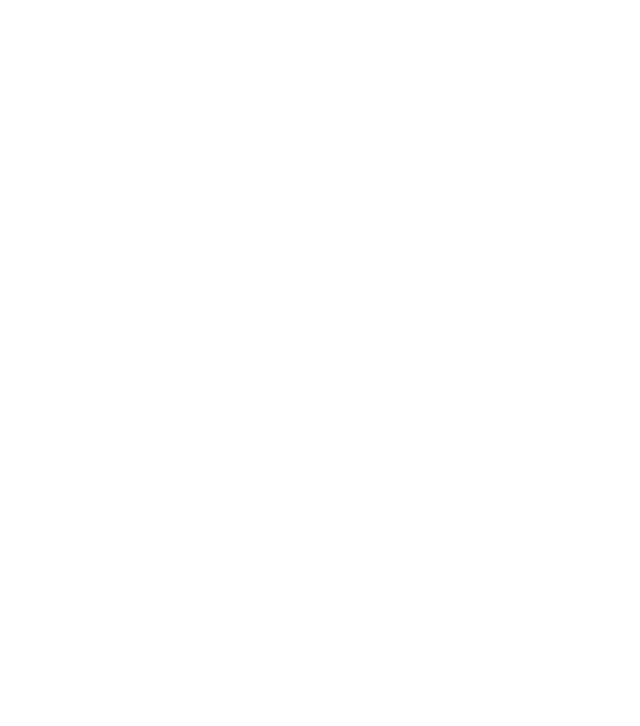
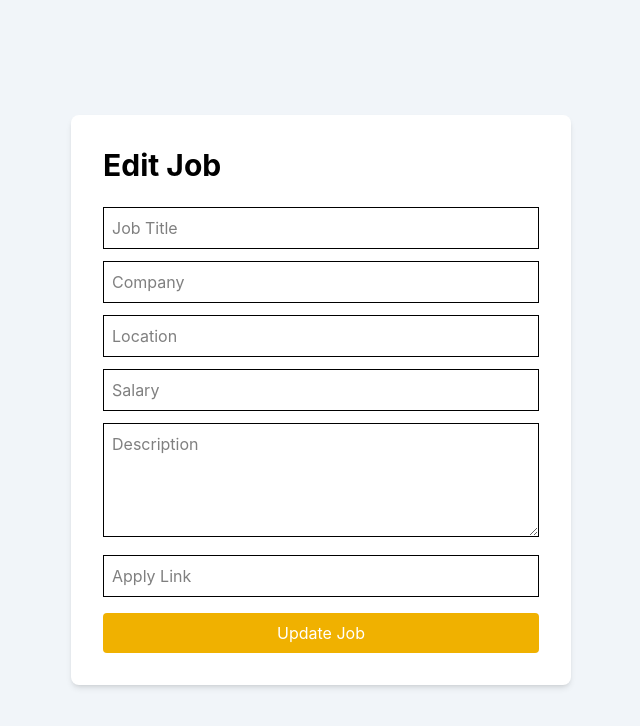
Before and after one commit to shivam1108-06/smart-job-vacancy-alert-system, a React (Vite) app in the folder client/: page /edit-job/1 in a window 1280 px wide. Before the commit this address had no page. Shown: the top 726 px of the page, without its empty margins (319-959 px from the left). Built offline with nearby package versions, Linux system fonts and the light colour scheme; no server answers.

Commit message:
Implement edit and delete job features with complete CRUD UI

```diff
--- a/client/src/App.jsx
+++ b/client/src/App.jsx
@@ -3,6 +3,7 @@
 import Login from "./pages/Login";
 import Dashboard from "./pages/Dashboard";
 import AddJob from "./pages/AddJob";
+import EditJob from "./pages/EditJob";
 
 function App() {
   return (
@@ -14,6 +15,8 @@
       <Route path="/dashboard" element={<Dashboard />} />
 
       <Route path="/add-job" element={<AddJob />} />
+
+      <Route path="/edit-job/:id" element={<EditJob />} />
     </Routes>
   );
 }
--- a/client/src/pages/Dashboard.jsx
+++ b/client/src/pages/Dashboard.jsx
@@ -1,5 +1,6 @@
 import { useEffect, useState } from "react";
-import { getJobs } from "../services/job.service";
+import { Link } from "react-router-dom";
+import { getJobs, deleteJob } from "../services/job.service";
 
 function Dashboard() {
   const [jobs, setJobs] = useState([]);
@@ -17,39 +18,100 @@
     }
   };
 
+  const handleDelete = async (id) => {
+    const confirmDelete = window.confirm(
+      "Are you sure you want to delete this job?"
+    );
+
+    if (!confirmDelete) return;
+
+    try {
+      await deleteJob(id);
+
+      alert("Job Deleted Successfully!");
+
+      fetchJobs();
+    } catch (error) {
+      console.log(error);
+
+      alert(
+        error.response?.data?.message || "Delete Failed"
+      );
+    }
+  };
+
   return (
     <div className="min-h-screen bg-slate-100 p-10">
 
-      <h1 className="text-4xl font-bold mb-8">
+      <div className="flex justify-between items-center mb-8">
+        <h1 className="text-4xl font-bold">
           Dashboard
         </h1>
 
+        <Link
+          to="/add-job"
+          className="bg-blue-600 text-white px-5 py-2 rounded hover:bg-blue-700"
+        >
+          + Add Job
+        </Link>
+      </div>
+
       {jobs.length === 0 ? (
-        <h2>No Jobs Found</h2>
+        <h2 className="text-center text-xl font-semibold">
+          No Jobs Found
+        </h2>
       ) : (
         jobs.map((job) => (
           <div
             key={job.id}
-            className="bg-white shadow rounded p-5 mb-5"
+            className="bg-white shadow-lg rounded-lg p-6 mb-6"
           >
             <h2 className="text-2xl font-bold">
               {job.title}
             </h2>
 
-            <p>{job.company}</p>
+            <p className="mt-2">
+              <strong>Company:</strong> {job.company}
+            </p>
 
-            <p>{job.location}</p>
+            <p>
+              <strong>Location:</strong> {job.location}
+            </p>
 
-            <p>₹ {job.salary}</p>
+            <p>
+              <strong>Salary:</strong> ₹ {job.salary}
+            </p>
+
+            <p className="mt-2">
+              {job.description}
+            </p>
+
+            <div className="flex gap-3 mt-5">
+
+              <Link
+                to={`/edit-job/${job.id}`}
+                className="bg-yellow-500 text-white px-4 py-2 rounded hover:bg-yellow-600"
+              >
+                Edit
+              </Link>
+
+              <button
+                onClick={() => handleDelete(job.id)}
+                className="bg-red-600 text-white px-4 py-2 rounded hover:bg-red-700"
+              >
+                Delete
+              </button>
 
               <a
                 href={job.applyLink}
                 target="_blank"
                 rel="noreferrer"
-              className="text-blue-600"
+                className="bg-green-600 text-white px-4 py-2 rounded hover:bg-green-700"
               >
                 Apply
               </a>
+
+            </div>
           </div>
         ))
       )}
--- /dev/null
+++ b/client/src/pages/EditJob.jsx
@@ -0,0 +1,132 @@
+import { useEffect, useState } from "react";
+import { useNavigate, useParams } from "react-router-dom";
+import { getJobById, updateJob } from "../services/job.service";
+
+function EditJob() {
+  const { id } = useParams();
+  const navigate = useNavigate();
+
+  const [job, setJob] = useState({
+    title: "",
+    company: "",
+    location: "",
+    salary: "",
+    description: "",
+    applyLink: "",
+  });
+
+  useEffect(() => {
+    fetchJob();
+  }, []);
+
+  const fetchJob = async () => {
+    try {
+      const response = await getJobById(id);
+      setJob(response.data.job);
+    } catch (error) {
+      console.log(error);
+      alert("Failed to load job.");
+    }
+  };
+
+  const handleChange = (e) => {
+    setJob({
+      ...job,
+      [e.target.name]: e.target.value,
+    });
+  };
+
+  const handleSubmit = async (e) => {
+    e.preventDefault();
+
+    try {
+      await updateJob(id, job);
+
+      alert("Job Updated Successfully!");
+
+      navigate("/dashboard");
+    } catch (error) {
+      console.log(error);
+
+      alert(
+        error.response?.data?.message || "Update Failed"
+      );
+    }
+  };
+
+  return (
+    <div className="min-h-screen flex justify-center items-center bg-slate-100">
+      <form
+        onSubmit={handleSubmit}
+        className="bg-white p-8 rounded-lg shadow-md w-[500px]"
+      >
+        <h1 className="text-3xl font-bold mb-6">
+          Edit Job
+        </h1>
+
+        <input
+          type="text"
+          name="title"
+          placeholder="Job Title"
+          className="border p-2 w-full mb-3"
+          value={job.title}
+          onChange={handleChange}
+        />
+
+        <input
+          type="text"
+          name="company"
+          placeholder="Company"
+          className="border p-2 w-full mb-3"
+          value={job.company}
+          onChange={handleChange}
+        />
+
+        <input
+          type="text"
+          name="location"
+          placeholder="Location"
+          className="border p-2 w-full mb-3"
+          value={job.location}
+          onChange={handleChange}
+        />
+
+        <input
+          type="number"
+          name="salary"
+          placeholder="Salary"
+          className="border p-2 w-full mb-3"
+          value={job.salary}
+          onChange={handleChange}
+        />
+
+        <textarea
+          name="description"
+          placeholder="Description"
+          rows="4"
+          className="border p-2 w-full mb-3"
+          value={job.description}
+          onChange={handleChange}
+        />
+
+        <input
+          type="url"
+          name="applyLink"
+          placeholder="Apply Link"
+          className="border p-2 w-full mb-4"
+          value={job.applyLink}
+          onChange={handleChange}
+        />
+
+        <button
+          type="submit"
+          className="bg-yellow-500 text-white w-full p-2 rounded"
+        >
+          Update Job
+        </button>
+      </form>
+    </div>
+  );
+}
+
+export default EditJob;
--- a/client/src/services/job.service.js
+++ b/client/src/services/job.service.js
@@ -17,3 +17,27 @@
     },
   });
 };
+
+export const updateJob = (id, jobData) => {
+  return axios.put(`${API}/${id}`, jobData, {
+    headers: {
+      Authorization: `Bearer ${localStorage.getItem("token")}`,
+    },
+  });
+};
+
+export const deleteJob = (id) => {
+  return axios.delete(`${API}/${id}`, {
+    headers: {
+      Authorization: `Bearer ${localStorage.getItem("token")}`,
+    },
+  });
+};
+
+export const getJobById = (id) => {
+  return axios.get(`${API}/${id}`, {
+    headers: {
+      Authorization: `Bearer ${localStorage.getItem("token")}`,
+    },
+  });
+};
```
Lines whose indentation alone changed are shown as unchanged.
